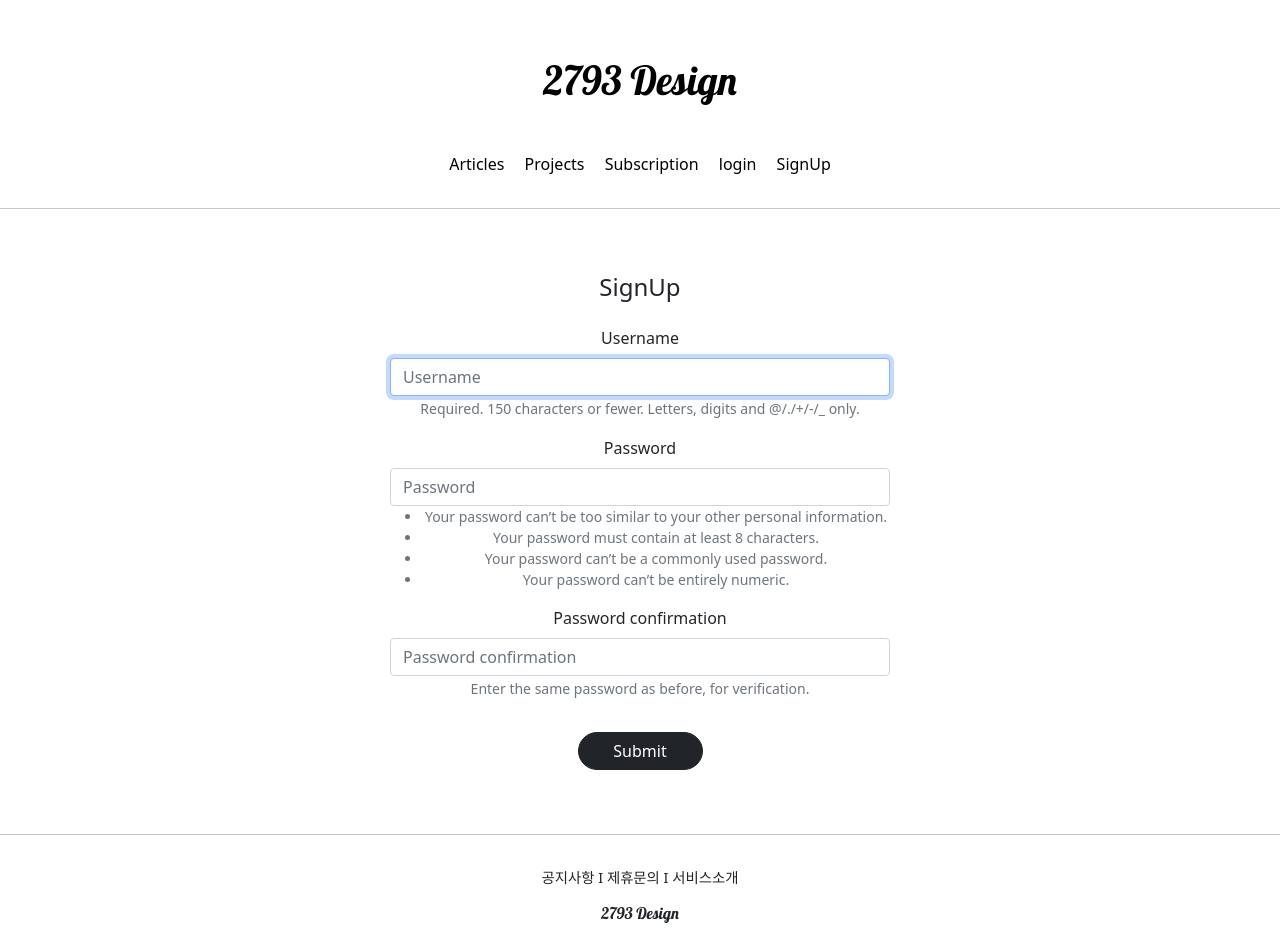
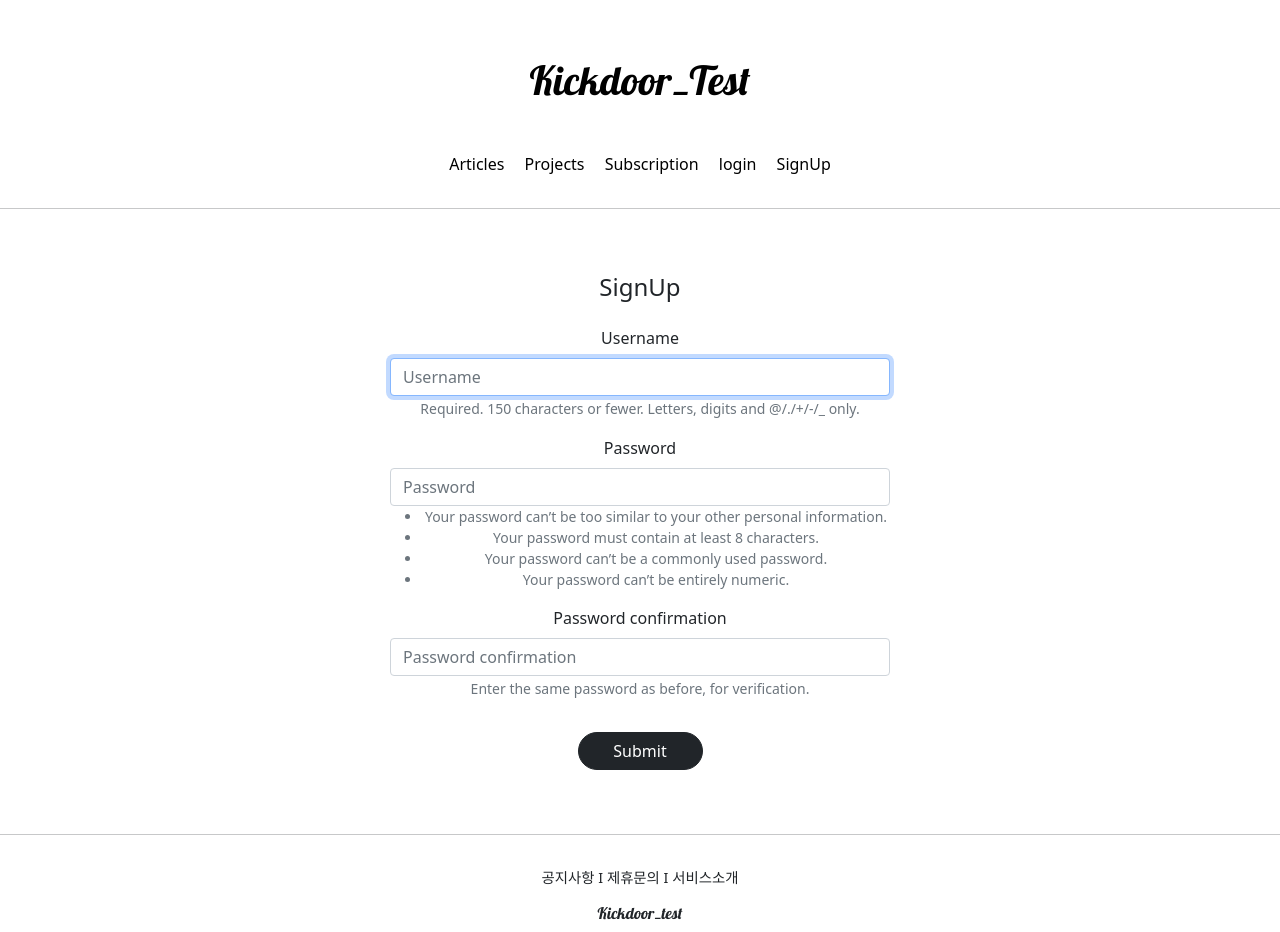
Before and after one commit to Hwnagseunghwan/2793design, a Django app: page /accounts/create/ in a window 1280 px wide. Run offline with Django 3.2, Linux system fonts and the light colour scheme; some libraries are stand-ins or nearby versions.

Commit message:
header and footer name kickdoor_test

```diff
--- a/templates/footer.html
+++ b/templates/footer.html
@@ -7,7 +7,7 @@
             <span>서비스소개</span>
         </div>
         <div style="margin-top: 1rem;">
-            <h6 class="pragmatic_logo">2793 Design</h6>
+            <h6 class="pragmatic_logo">Kickdoor_test</h6>
         </div>
     </div>
 </div>
--- a/templates/head.html
+++ b/templates/head.html
@@ -3,7 +3,7 @@
 <head>
     <meta charset="UTF-8">
     <meta name="viewport" content="width=device-width, initial-scale=1, shrink-to-fit=no">
-    <title>2793 Design</title>
+    <title>Kickdoor_Test</title>
 
     <!-- BOOTSTRAP LINK -->
     <link href="https://cdn.jsdelivr.net/npm/bootstrap@5.1.1/dist/css/bootstrap.min.css" rel="stylesheet" integrity="sha384-F3w7mX95PdgyTmZZMECAngseQB83DfGTowi0iMjiWaeVhAn4FJkqJByhZMI3AhiU" crossorigin="anonymous">
--- a/templates/header.html
+++ b/templates/header.html
@@ -2,7 +2,7 @@
     <div class="pragmatic_header">
         <div>
             <a href="{% url 'projectapp:list' %}" class="prgmatic_header_nav">
-            <h1 class="pragmatic_logo">2793 Design</h1>
+            <h1 class="pragmatic_logo">Kickdoor_Test</h1>
             </a>
         </div>
         <div class="pragmatic_header_navbar">
```
Also changed, not shown: 1 other file.
